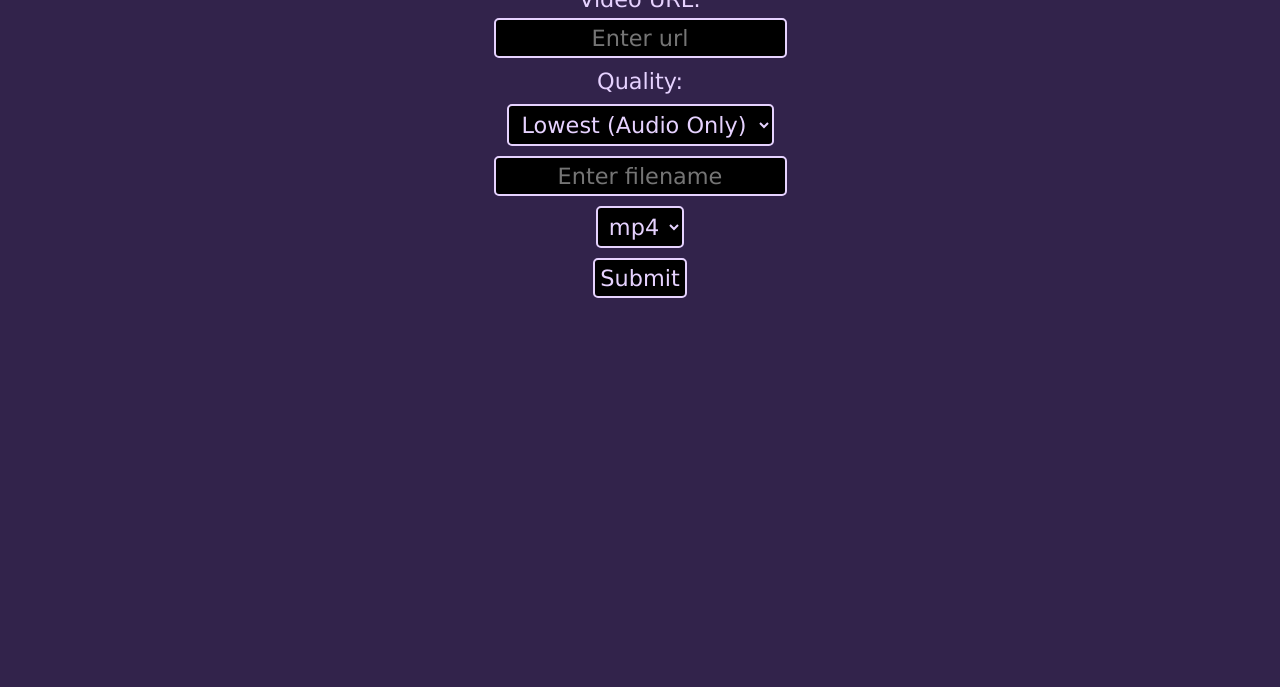
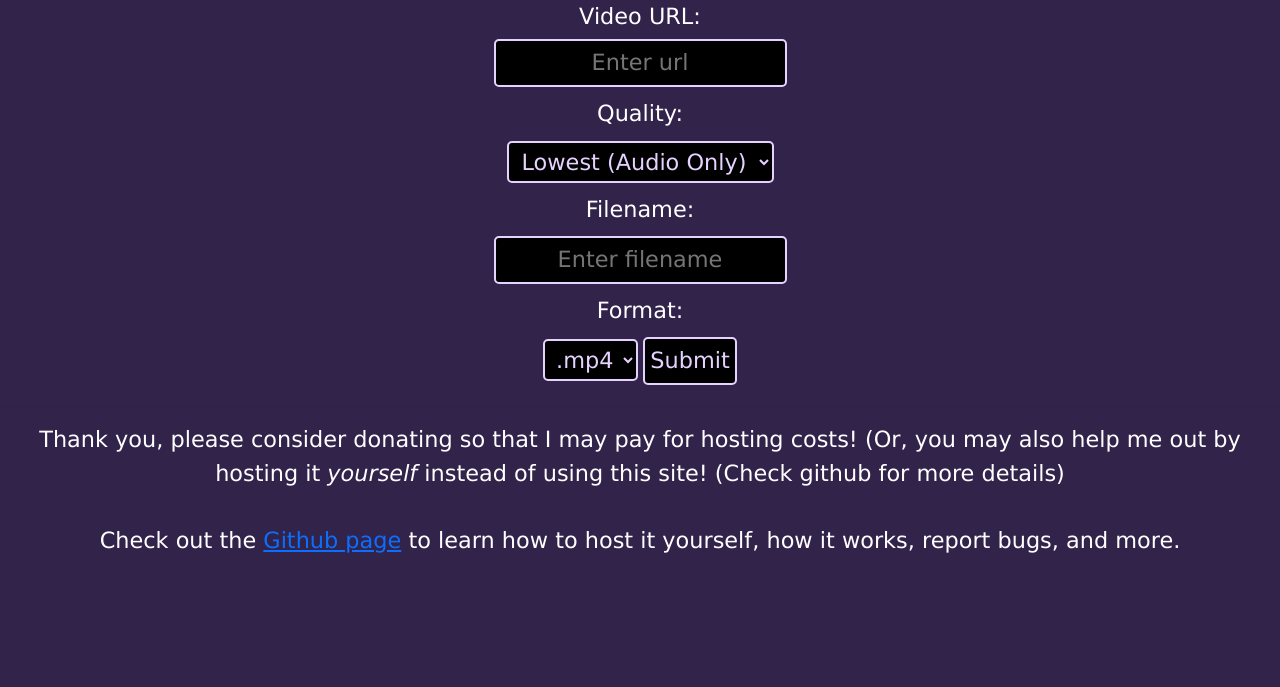
Before and after one commit to Violets-puragtory/YoutubeConverter, a website: page static/index.html in a window 1280 px wide. Shown: the part 113-800 px from the top of the page. Drawn offline with nearby package versions, Linux system fonts and the light colour scheme.

Commit message:
Still not done

```diff
--- a/static/index.html
+++ b/static/index.html
@@ -6,23 +6,24 @@
     <meta http-equiv="X-UA-Compatible" content="IE=edge">
     <meta name="viewport" content="width=device-width, initial-scale=1.0">
 
-    <script src="https://cdn.jsdelivr.net/npm/bootstrap@5.2.3/dist/js/bootstrap.bundle.min.js" integrity="sha384-kenU1KFdBIe4zVF0s0G1M5b4hcpxyD9F7jL+jjXkk+Q2h455rYXK/7HAuoJl+0I4" crossorigin="anonymous"></script>
-    <script src="https://cdn.jsdelivr.net/npm/bootstrap@5.2.3/dist/js/bootstrap.min.js" integrity="sha384-cuYeSxntonz0PPNlHhBs68uyIAVpIIOZZ5JqeqvYYIcEL727kskC66kF92t6Xl2V" crossorigin="anonymous"></script>
-
+    <script src="https://cdn.jsdelivr.net/npm/bootstrap@5.2.3/dist/js/bootstrap.bundle.min.js"
+        integrity="sha384-kenU1KFdBIe4zVF0s0G1M5b4hcpxyD9F7jL+jjXkk+Q2h455rYXK/7HAuoJl+0I4"
+        crossorigin="anonymous"></script>
+    <link rel="stylesheet" href="https://cdn.jsdelivr.net/npm/bootstrap@5.2.3/dist/css/bootstrap.min.css"
+        integrity="sha384-rbsA2VBKQhggwzxH7pPCaAqO46MgnOM80zW1RWuH61DGLwZJEdK2Kadq2F9CUG65" crossorigin="anonymous">
     <link rel="stylesheet" href="./style.css">
 
     <title>Youtube Downloader</title>
 </head>
 
 <body>
-    <h1>Youtube Downloader
+    <h1>Youtube Downloader <p>v1.0</p>
         <hr>
     </h1>
+
     <form action="download" method="get" target="_blank">
         <p style="margin-bottom: 1px;">Video URL:</p>
-        <div class="grid-container">
-            <input required id="url" placeholder="Enter url" name="url"><br>
-            <!-- <label for="quality">Quality:</label> -->
+        <input required id="url" placeholder="Enter url" name="url">
         <p>Quality:</p>
         <select required id="quality" name="quality">
             <option value="lowestaudio">Lowest (Audio Only)</option>
@@ -31,21 +32,25 @@
             <option value="lowestvideo">Lowest (Video Only)</option>
             <option value="highest">Highest</option>
             <option value="lowest">Lowest</option>
-            </select><br>
-            <!-- <label for="filename">Save As:</label>  -->
+        </select>
+        <p>Filename:</p>
         <input id="filename" placeholder="Enter filename" name="filename"><br>
-            <!-- <label for="format">Format:</label> -->
+        <p>Format:</p>
         <select required id="format" name="format">
-                <option value="mp4">mp4</option>
-                <option value="wmv">wmv</option>
-                <option value="flv">flv</option>
-                <option value="avi">avi</option>
-                <option value="mp3">mp3</option>
-                <option value="mpg">mpg</option>
-            </select><br>
+            <option value="mp4">.mp4</option>
+            <option value="wmv">.wmv</option>
+            <option value="flv">.flv</option>
+            <option value="avi">.avi</option>
+            <option value="mp3">.mp3</option>
+            <option value="mpg">.mpg</option>
+        </select>
         <input type="submit" placeholder="test">
-        </div>
     </form>
+    <hr>
+    <p>Thank you, <a>please consider donating</a> so that I may pay for hosting costs! (Or, you may also help me out by
+        hosting it <em>yourself</em> instead of using this site! (Check github for more details)</p><br>
+    <p>Check out the <a id="github" href="https://github.com/Violets-puragtory/YoutubeConverter">Github page</a> to
+        learn how to host it yourself, how it works, report bugs, and more.</p>
 </body>
 
 </html>
--- a/static/style.css
+++ b/static/style.css
@@ -1,5 +1,6 @@
 :root {
-    --text-color: rgb(230, 210,  255);
+    --primary-color: rgb(230, 210, 255);
+    --text-color: white;
     --background-color: rgb(50, 35, 75);
     --second-bg-color: black;
 }
@@ -10,7 +11,14 @@
     font-family: Verdana, Geneva, Tahoma, sans-serif;
 }
 
-p, select, input {
+h1,
+h1>* {
+    color: var(--primary-color)
+}
+
+p,
+select,
+input {
     font-size: 1.4rem;
 }
 
@@ -18,28 +26,35 @@ p {
     margin: 5px;
 }
 
-body, html {
+body,
+html {
     background-color: var(--background-color);
 }
 
 .grid-container {
     width: 100%;
-    margin:  auto;
+    margin: auto;
 }
 
-/* .grid-container > *:not(select, input) {
-    float: left;
-} */
-
-select, input{
+select,
+input {
     display: inline-grid;
     background-color: var(--second-bg-color);
+    color: var(--primary-color);
+    margin: 5px auto;
+    border: 2px var(--primary-color) solid;
+    border-radius: 5px;
+    padding: 5px;
+}
+
+.col-sm-3 {
+    outline: white solid 2px
+}
+
+select:hover,
+input:hover {
     color: var(--text-color);
-    margin: 5px auto;
-    border: 2px var(--text-color) solid;
-    border-radius: 5px;
-    /* width: 70%; */
-    padding: 5px;
+    border-color: var(--text-color)
 }
 
 label {
```
Also changed, not shown: index.js (+4 -8 lines). Lines whose indentation alone changed are shown as unchanged.
